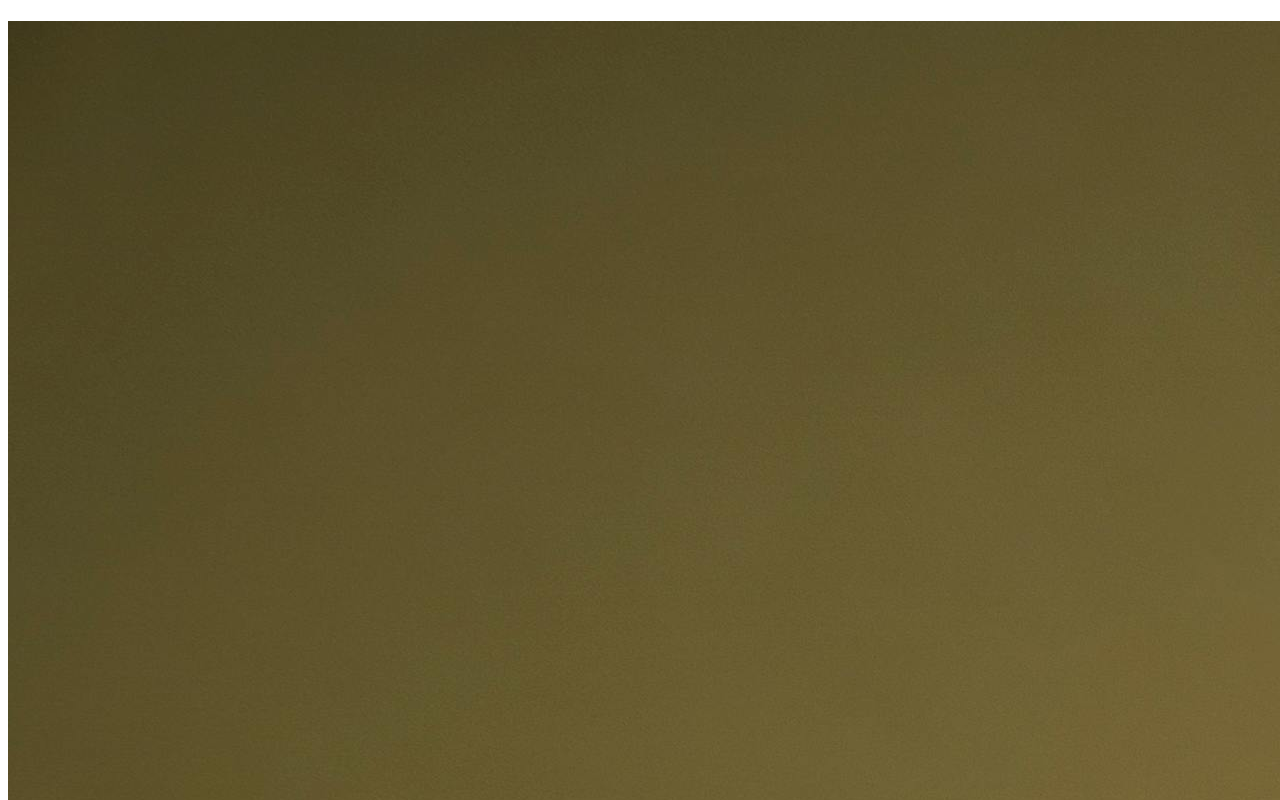
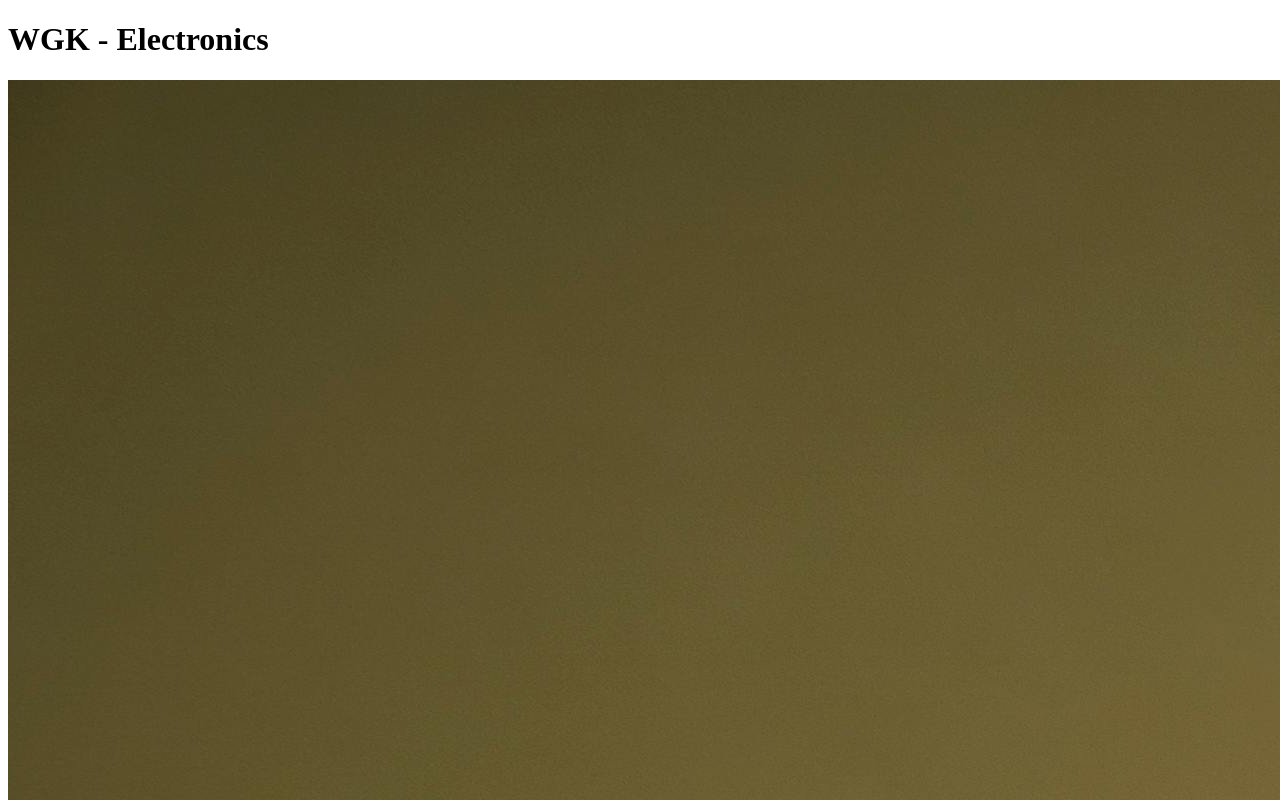
Before and after one commit to Winicius242/Win_Gab_Anh.Repository, a plain HTML site: page shop_cart.html in a window 1280 px wide. Shown: the top 800 px of the page. Drawn offline with Linux system fonts and the light colour scheme.

Commit message:
Added h1 for shop_cart page

```diff
--- a/shop_cart.html
+++ b/shop_cart.html
@@ -7,7 +7,9 @@
     <link href="styles.css" rel="stylesheet">
 </head>
 <body>
-<h1></h1>
+<h1>
+    WGK - Electronics
+</h1>
 
 <!--
     Photo by Sora Shimazaki: https://www.pexels.com/photo/a-mini-shopping-cart-with-a-bank-card-wrapped-in-a-red-ribbon-5926415/
```
